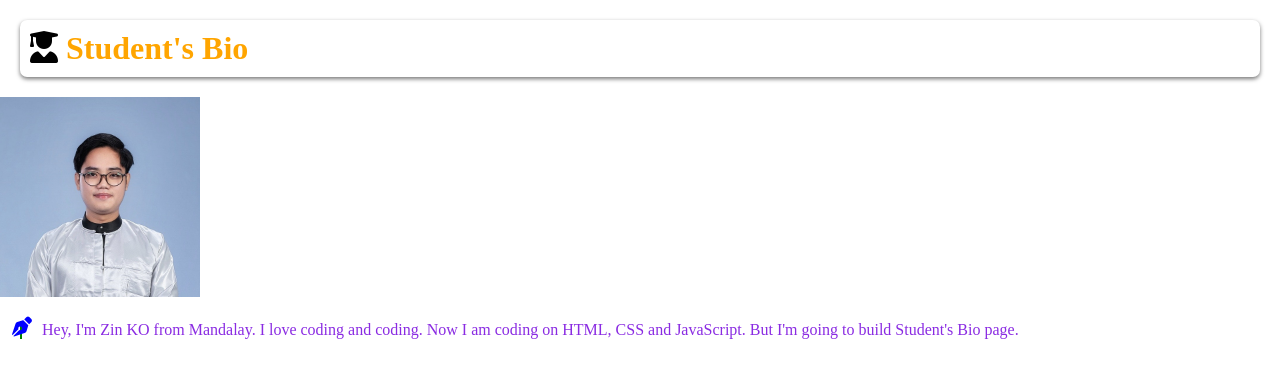
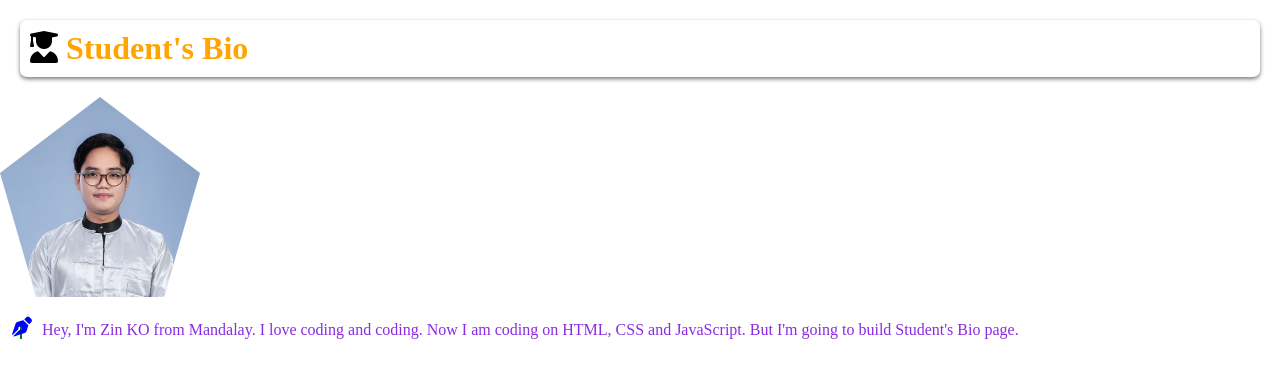
Before and after one commit to ZinK0/Student-Bio, a plain HTML site: page index.html in a window 1280 px wide. Drawn offline with Linux system fonts and the light colour scheme.

```diff
--- a/assests/css/style.css
+++ b/assests/css/style.css
@@ -48,4 +48,8 @@
 
 .myimage {
   width: 200px;
+  -webkit-clip-path: polygon(50% 0%, 100% 38%, 82% 100%, 18% 100%, 0% 38%);
+  clip-path: polygon(50% 0%, 100% 38%, 82% 100%, 18% 100%, 0% 38%);
+  /* background-color: red; */
+  /* padding: 20px; */
 }
```
